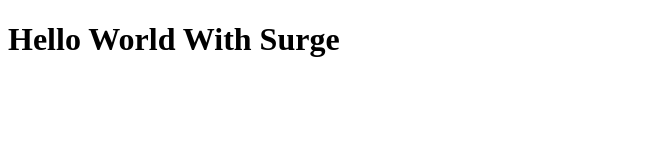
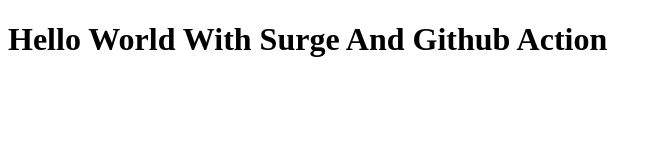
Before and after one commit to MuhammadHamzaFarooq/hello-world-with-surge, a plain HTML site: page index.html in a window 1280 px wide. Shown: the whole page, without its empty margins (0-662 px from the left). Drawn offline with Linux system fonts and the light colour scheme.

Commit message:
Update index.html

```diff
--- a/index.html
+++ b/index.html
@@ -9,7 +9,7 @@
 <body>
 
     <div class="container">
-        <h1>Hello World With Surge </h1>
+        <h1>Hello World With Surge And Github Action </h1>
     </div>
 </body>
 </html>
```
